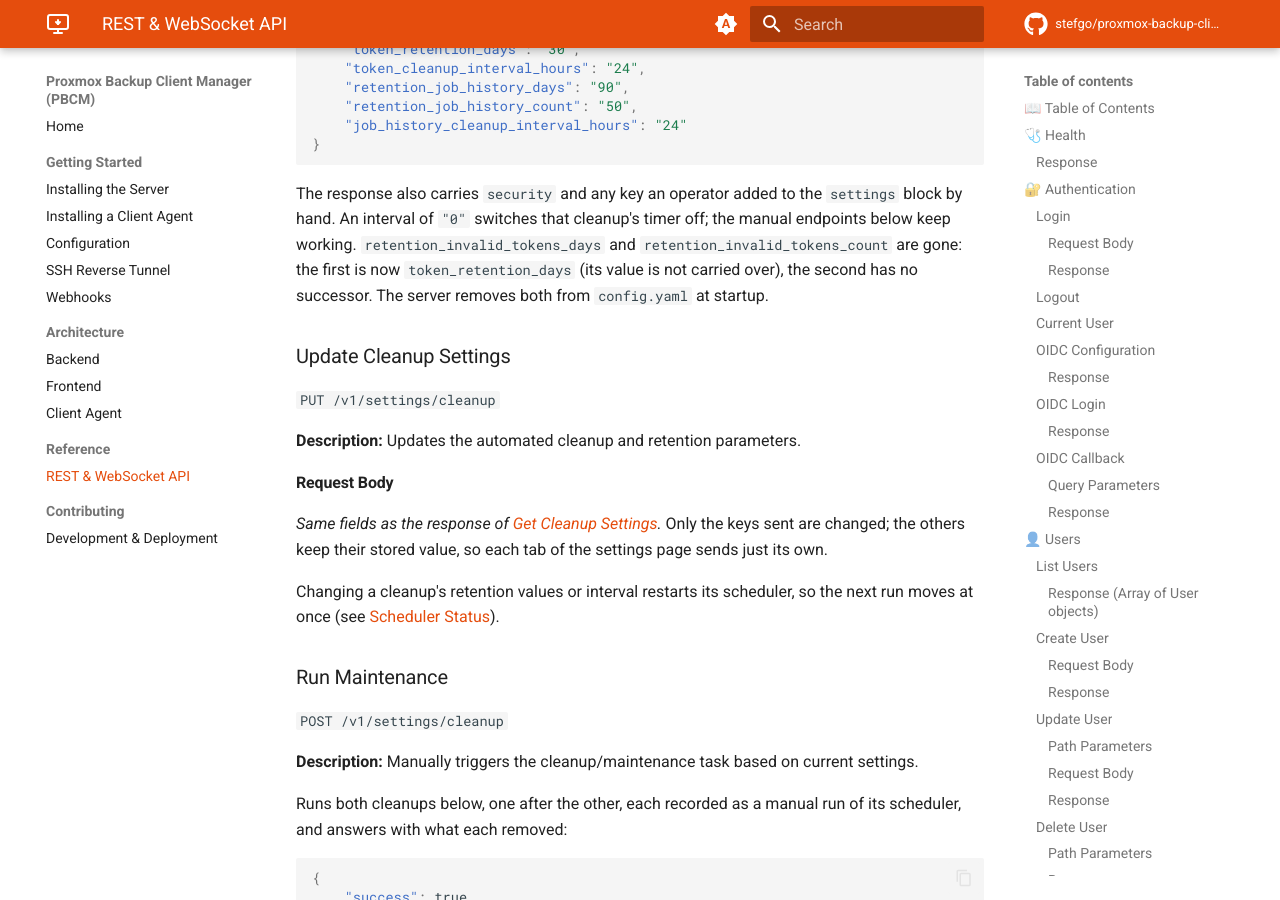
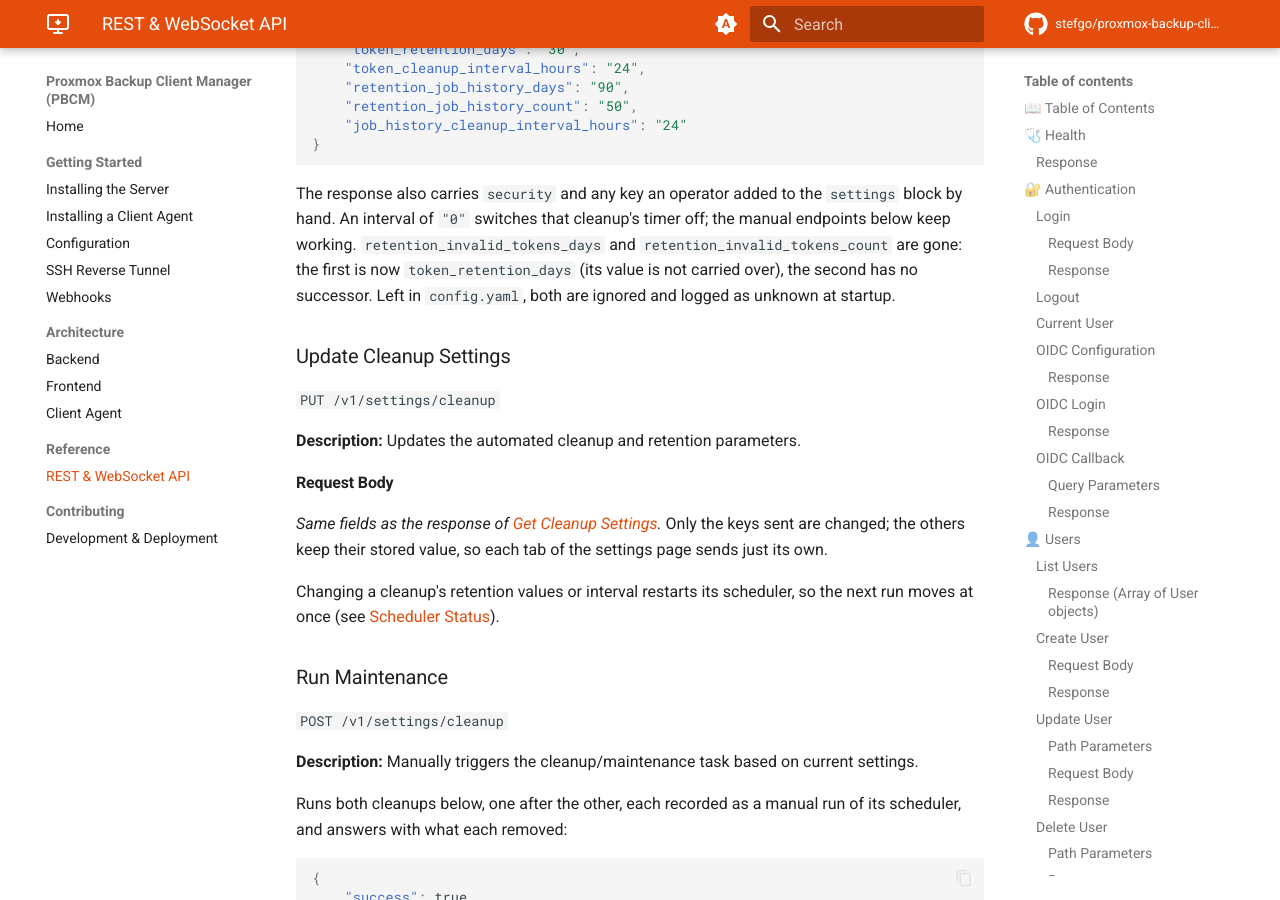
Before and after one commit to stefgo/proxmox-backup-client-manager, an MkDocs documentation site: the page built from docs/api.md, in a window 1280 px wide and 900 px high, scrolled down 40294 px. Built offline with MkDocs 1.6.1 and Material for MkDocs 9.7.7, drawn with Linux system fonts in a browser that asks for light colours; comment, search, counter and statistics services are not loaded.

Commit message:
feat(config): Warn about unknown keys in config.yaml at startup
The server now logs a warning for every key in config.yaml that its
schema does not know, so a misspelled key no longer leaves its default
in force unnoticed. The keys stay in the file; the schemas remain loose.

The removal of obsolete settings keys at startup is dropped. Old keys
left in the file are ignored and reported like any other unknown key.

Co-Authored-By: Claude Opus 5.5 <noreply@anthropic.com>

```diff
--- a/docs/api.md
+++ b/docs/api.md
@@ -1670,7 +1670,8 @@ The response also carries `security` and any key an operator added to the `setti
 block by hand. An interval of `"0"` switches that cleanup's timer off; the manual endpoints
 below keep working. `retention_invalid_tokens_days` and `retention_invalid_tokens_count`
 are gone: the first is now `token_retention_days` (its value is not carried over), the
-second has no successor. The server removes both from `config.yaml` at startup.
+second has no successor. Left in `config.yaml`, both are ignored and logged as unknown at
+startup.
 
 ### Update Cleanup Settings
 
```
Also changed, not shown: docs/setup.md (+6 -4 lines), 1 other file.
